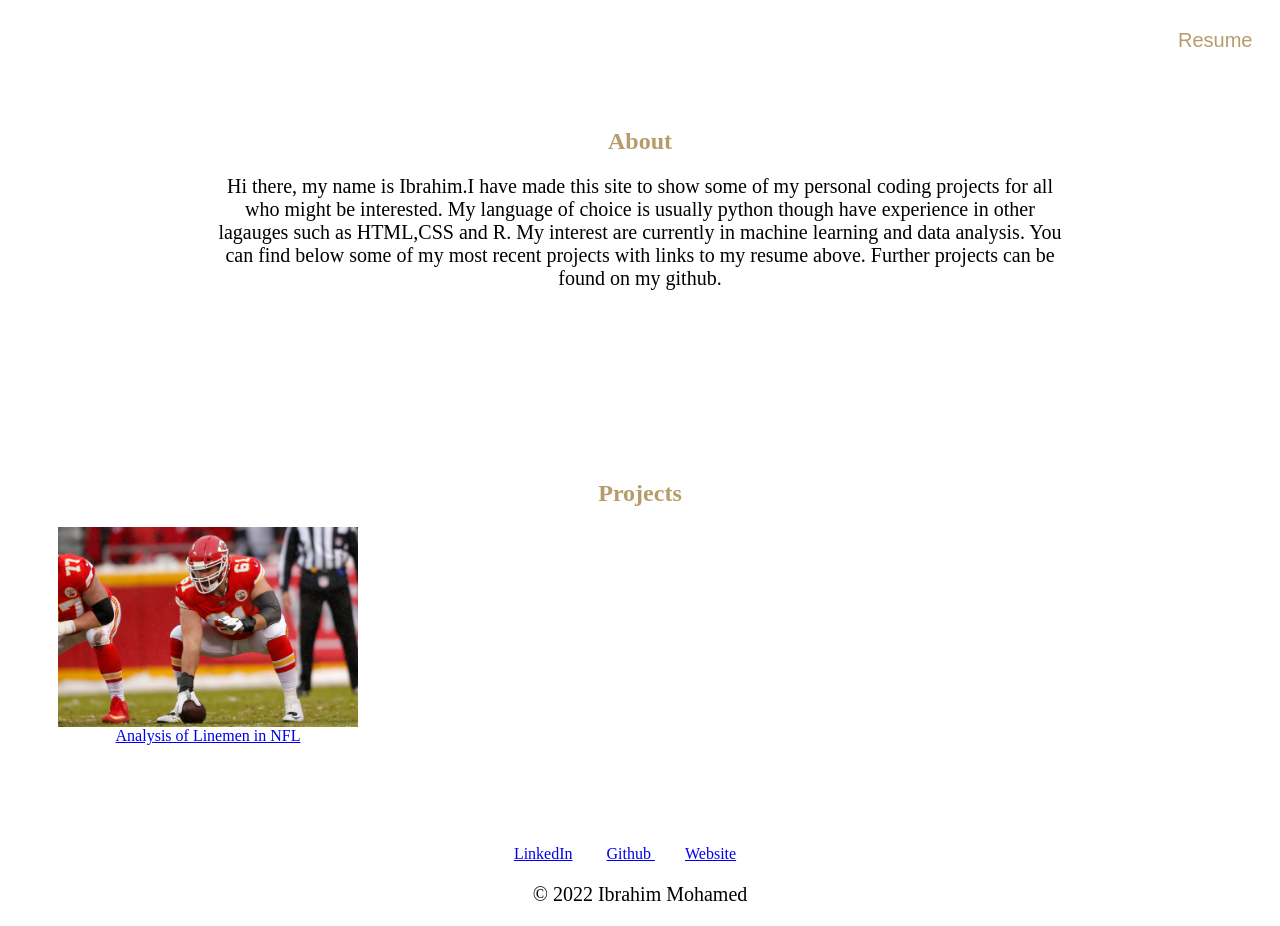
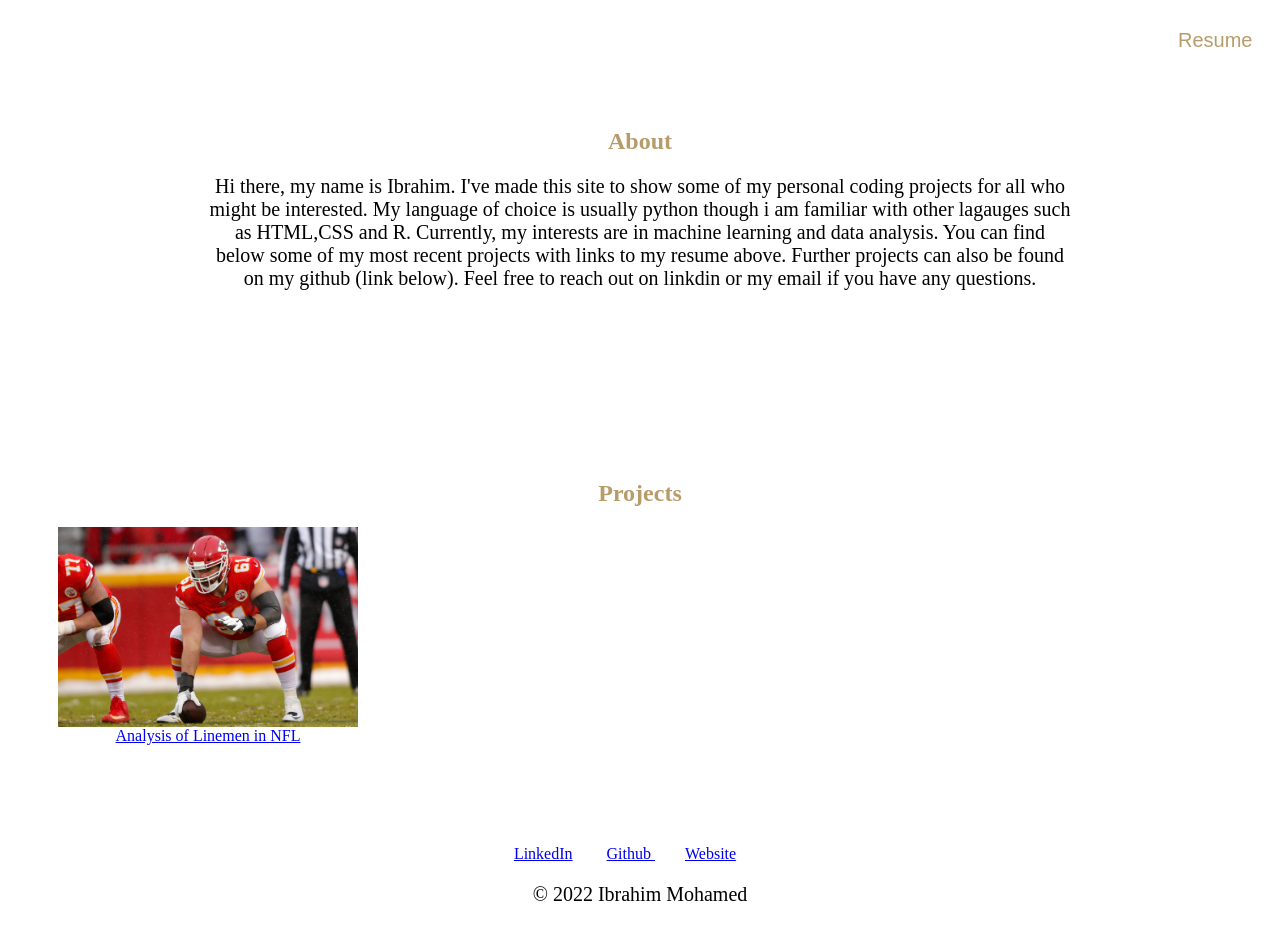
Before and after one commit to ibbymoh/ibbymoh.github.io, a plain HTML site: page index.html in a window 1280 px wide. Shown: the top 926 px of the page. Drawn offline with Linux system fonts and the light colour scheme.

Commit message:
update text

```diff
--- a/index.html
+++ b/index.html
@@ -23,11 +23,10 @@
 
    <div class="About">
     <h2>About</h2>
-     <p>Hi there, my name is Ibrahim.I have made this site to show some of my personal coding projects for all who might be interested.
-         My language of choice is usually python though have experience
-       in other lagauges such as HTML,CSS and R.  My interest are currently
+     <p>Hi there, my name is Ibrahim. I've made this site to show some of my personal coding projects for all who might be interested.
+         My language of choice is usually python though i am familiar with other lagauges such as HTML,CSS and R. Currently, my interests are
        in machine learning and data analysis. You can find below some of my most recent projects with links to my resume above.
-       Further projects can be found on my github. </p>
+       Further projects can also be found on my github (link below). Feel free to reach out on linkdin or my email if you have any questions.  </p>
 
 
 
```
